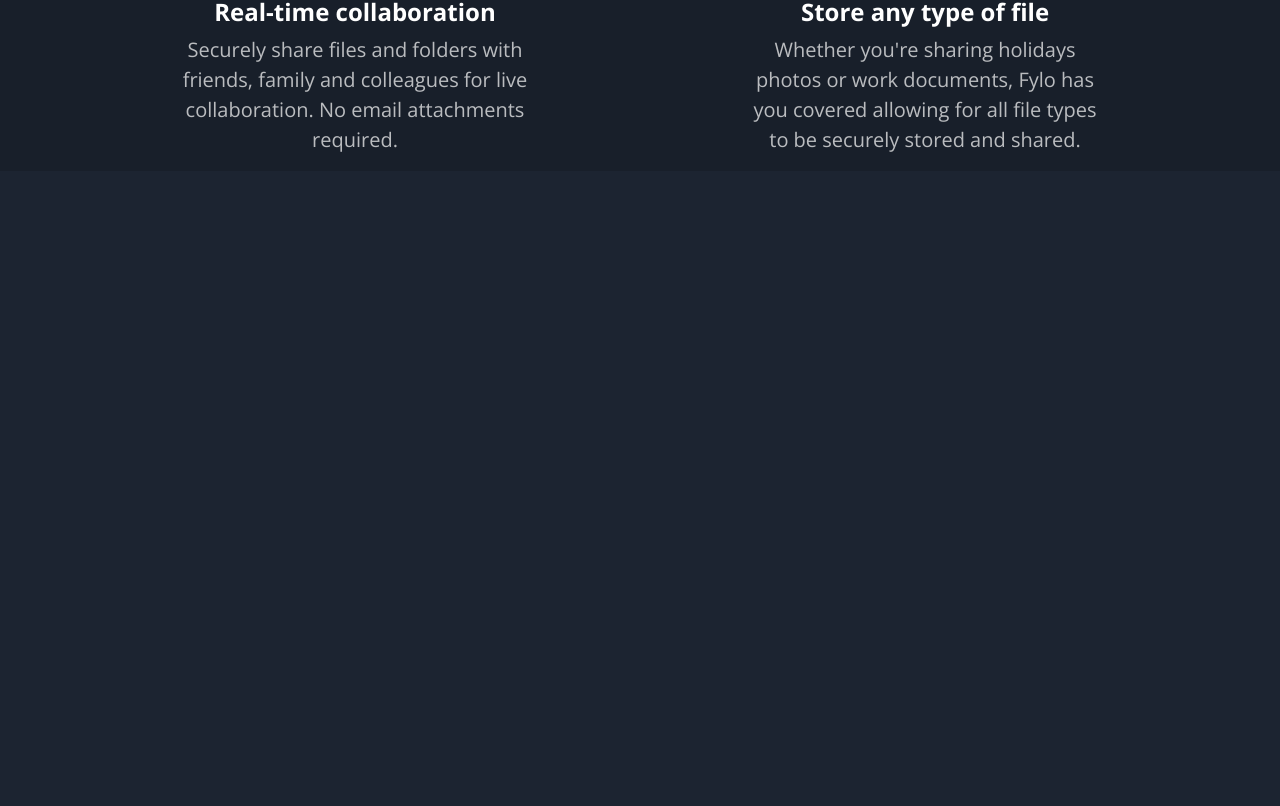
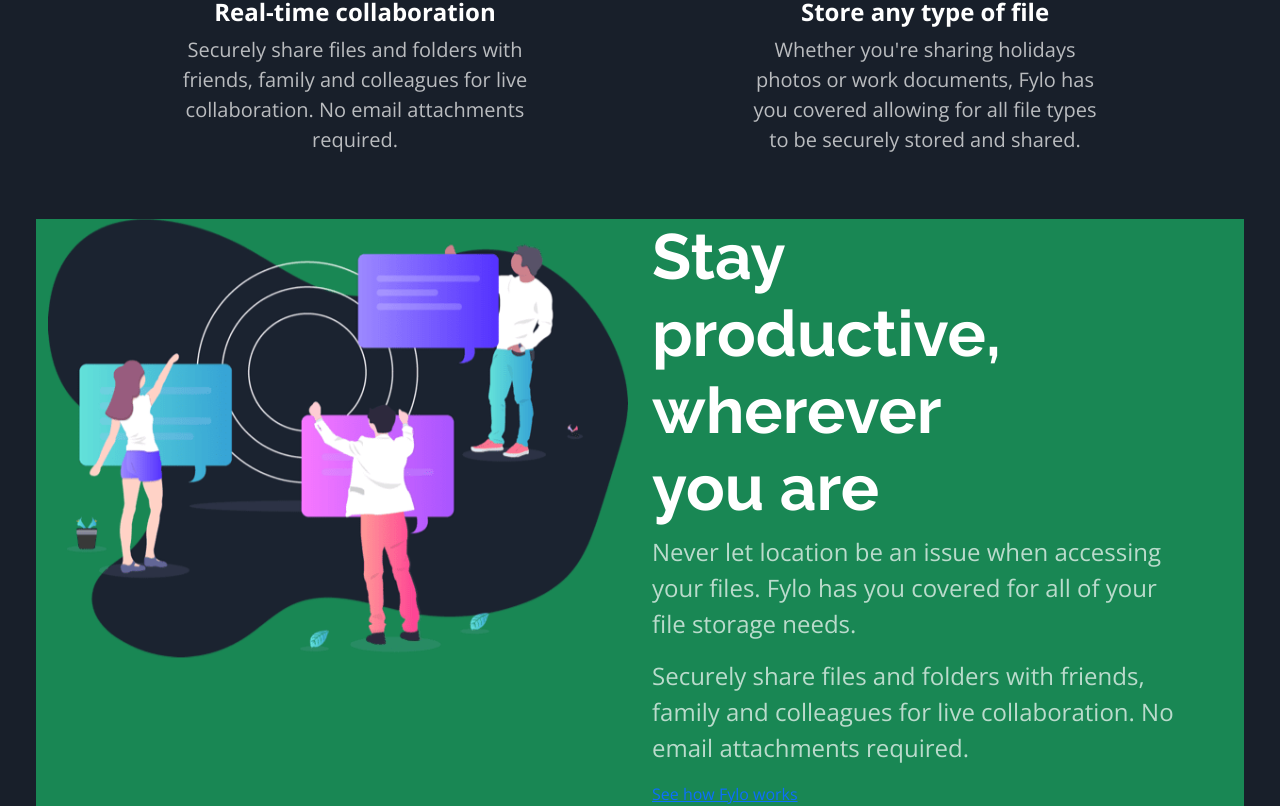
Before and after one commit to luizlopes12/Fylo, a React (Create React App) app: page / in a window 1280 px wide. Shown: the part 1467-2273 px from the top of the page. Before the commit the page ends 1638 px from the top, so only its background shows below. Built offline with nearby package versions, Linux system fonts and the light colour scheme.

Commit message:
ajustes e component produtive

```diff
--- a/src/App.js
+++ b/src/App.js
@@ -2,12 +2,14 @@
 import Header from './components/Header'
 import Intro from './components/Intro'
 import Benefits from './components/Benefits';
+import Produtive from './components/Produtive';
 function App() {
   return (
     <Fragment>
     <Header/>
     <Intro/>
     <Benefits/>
+    <Produtive/>
     </Fragment>
 
   );
--- a/src/components/Benefits.jsx
+++ b/src/components/Benefits.jsx
@@ -4,7 +4,7 @@
 function Benefits() {
     return (
         <Fragment>
-            <section className="benefits container-fluid">
+            <section className="container-fluid bg">
                 <div className="container">
                     <div className="card-group row d-flex justify-content-around pt-5">
                         <div className="cards col-sm-5 col-12 mt-sm-5 mt-5 pt-5 pt-sm-1 text-center">
--- /dev/null
+++ b/src/components/Produtive.jsx
@@ -0,0 +1,25 @@
+import React from 'react';
+import '../styles/bootstrap.min.css'
+import '../styles/style.css'
+function Produtive() {
+  return(
+      <section className='produtive container-fluid bg d-flex justify-content-center pt-5'>
+          <div className="produtive-items row container-fluid">
+          <div className="produtive-img col bg-success text-end">
+              <img className='img-fluid' src={require('../img/illustration-stay-productive.png')} alt="Stay produtive image" />
+          </div>
+          <div className="produtive-texts col bg-success text-start d-flex flex-column justify-content-center">
+            <h4 className='raleway fw-bolder'>Stay productive, wherever you are</h4>
+            <p>Never let location be an issue when accessing your files.
+                  Fylo has you covered for all of your file storage needs.</p>
+            <p>Securely share files and folders with friends,
+                family and colleagues for live collaboration.
+                No email attachments required.</p>
+            <a href="#">See how Fylo works</a>
+          </div>
+          </div>
+      </section>
+  );
+}
+
+export default Produtive;
--- a/src/styles/style.css
+++ b/src/styles/style.css
@@ -15,6 +15,12 @@
     background-color: #1c2431;
     font-size: 16px;
     color: #ffffff;
+}
+p{
+    color: rgba(255, 255, 255, 0.7);
+}
+.bg{
+    background-color: #181f2a;
 }
 /*
 Class raleway to change font
@@ -65,7 +71,6 @@
 }
 .intro-texts p{
     font-size: 23px;
-    color: rgba(255, 255, 255, 0.6);
 }
 
 @media(max-width: 768px){
@@ -120,10 +125,6 @@
 Benefits cards
 ////////
 */
-.benefits{
-    background-color: #181f2a;
-}
-
 .cards img{
     height: 180px;
     margin: auto;
@@ -138,12 +139,11 @@
     font-size: 24px;
 }
 .card-texts p{
-    color: rgba(255, 255, 255, 0.7);
     font-size: 20px;
 }
 @media(max-width: 768px){
     .cards img{
-        height: 90px;
+        height: 80px;
         margin: auto;
     }
     .card-texts{
@@ -160,3 +160,16 @@
         font-size: 18px;
     }
 }
+.produtive-texts h4{
+    width: 60%;
+    font-size: 4em;
+}
+.produtive-texts p{
+    width: 90%;
+    font-size: 1.5em;
+}
+@media(max-width: 768px){
+/* .produtive-img img{
+    height: 50%;
+} */
+}
```
